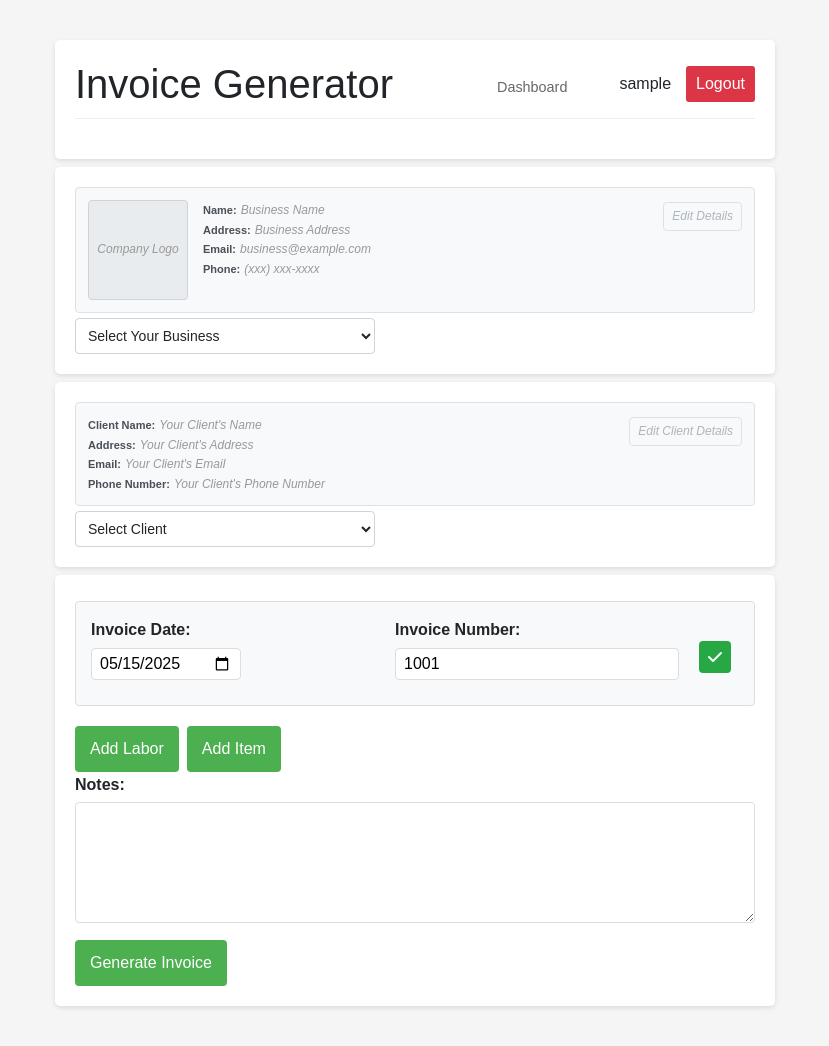
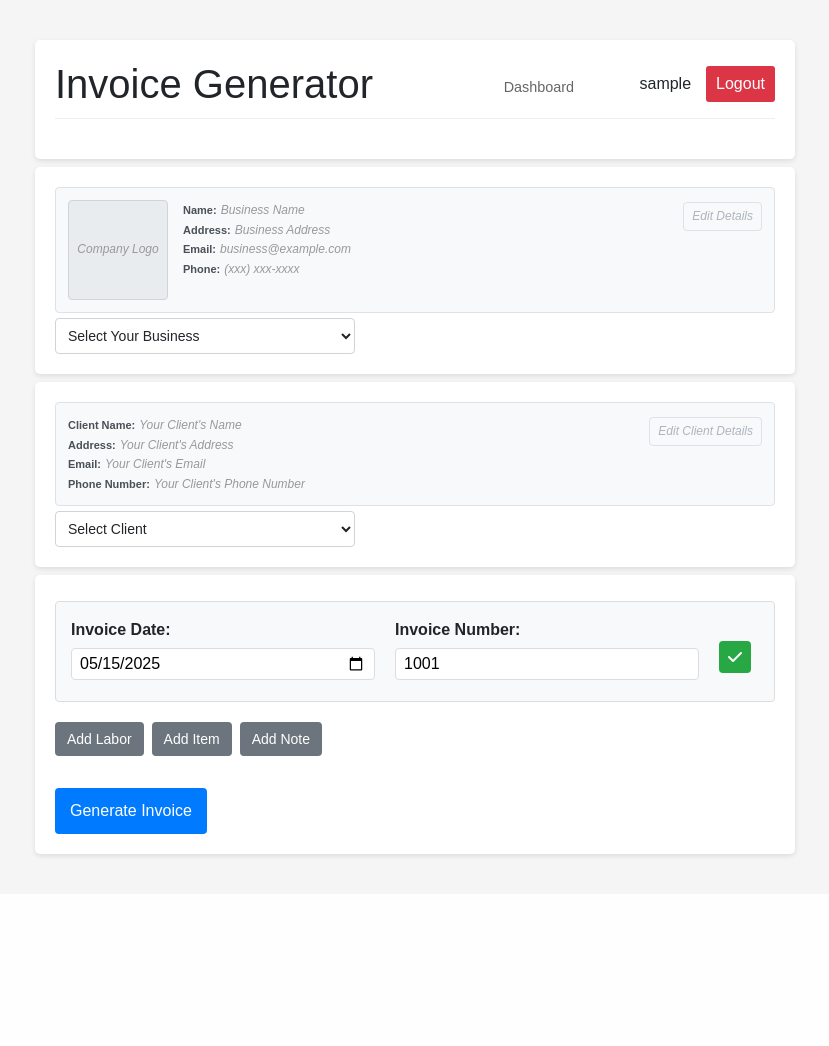
Before and after one commit to 151henry151/invoice-gen, a Flask app: page / in a window 1280 px wide. Shown: the whole page, without its empty margins (225-1054 px from the left). After the commit the page ends 859 px from the top, so only its background shows below. Run offline with Flask 3, Linux system fonts and the light colour scheme; the visitor is signed in with stand-in values (Sample User, id 1); data comes from the database, SQL or seed files in the repository.

Commit message:
feat: Implement note visibility toggle - Make notes field hidden by default and show only after clicking 'Add Note' button - Add note management functionality with edit/remove capabilities - Update save/restore functionality to handle notes - Fix styling of note action buttons to match app style

```diff
--- a/templates/index.html
+++ b/templates/index.html
@@ -170,95 +170,24 @@
         .main-action-buttons.hidden {
             display: none;
         }
-        .add-to-invoice-btn:hover, .remove-item-btn:hover {
-            background-color: #5a6268;
-        }
-        .notes-content {
-            margin-bottom: 1rem;
-        }
-        body {
-            font-family: Arial, sans-serif;
-            max-width: 800px;
-            margin: 0 auto;
-            padding: 20px;
-        }
-        .form-group {
-            margin-bottom: 15px;
-        }
-        label {
-            display: block;
-            margin-bottom: 5px;
-        }
-        input[type="text"],
-        input[type="email"],
-        input[type="date"],
-        textarea {
-            width: 100%;
-            padding: 8px;
-            margin-bottom: 10px;
-            border: 1px solid #ddd;
-            border-radius: 4px;
-        }
-        .dollar-input {
-            position: relative;
-        }
-        .dollar-input::before {
-            content: "$";
-            position: absolute;
-            left: 8px;
-            top: 50%;
-            transform: translateY(-50%);
-            color: #666;
-        }
-        .dollar-input input {
-            padding-left: 20px;
-        }
-
-        /* Add styles for narrower input fields */
-        input[type="date"] {
-            width: 150px !important;  /* Reduced from 180px */
-        }
-
-        input[name="hours[]"],
-        input[name="minutes[]"],
-        input[name="quantity[]"] {
-            width: 60px !important;  /* 0.5x narrower than before */
-        }
-
-        .total-cost {
-            font-weight: bold;
-            margin-top: 5px;
-            color: #4CAF50;
-            display: flex;
-            align-items: center;
-            justify-content: space-between;
-            gap: 10px;
-        }
-        .total-cost .button-group {
-            display: flex !important;
-            visibility: visible !important;
-            opacity: 1 !important;
-            position: relative !important;
-            z-index: 1 !important;
-        }
-        .total-cost .add-to-invoice-btn,
-        .total-cost .remove-item-btn {
-            display: inline-flex !important;
-            visibility: visible !important;
-            opacity: 1 !important;
-            position: relative !important;
-            z-index: 1 !important;
-        }
-        button {
-            background-color: #4CAF50;
+        .main-action-buttons button {
+            background-color: #6c757d;
             color: white;
-            padding: 10px 15px;
+            padding: 6px 12px;
             border: none;
             border-radius: 4px;
             cursor: pointer;
-        }
-        button:hover {
-            background-color: #45a049;
+            font-size: 14px;
+            min-width: 80px;
+        }
+        .main-action-buttons button:hover {
+            background-color: #5a6268;
+        }
+        .main-action-buttons button:hover {
+            background-color: #5a6268;
+        }
+        button[type="submit"] {
+            margin-top: 2rem;
         }
         .flash-messages {
         position: fixed;
@@ -586,11 +515,34 @@
 
             // Restore line items
             const itemsContainer = document.getElementById('items');
+            itemsContainer.innerHTML = ''; // Clear existing items
+
             invoiceData.items.forEach(item => {
+                if (!item.type || !item.description) return; // Skip invalid items
+
                 const lineItem = document.createElement('div');
                 lineItem.className = 'line-item confirmed';
 
-                if (item.type === 'labor') {
+                if (item.type === 'note') {
+                    lineItem.innerHTML = `
+                        <div class="line-item-content">
+                            <div class="detail-item">
+                                <span class="detail-label">Notes:</span>
+                                <span class="detail-value">${item.description}</span>
+                            </div>
+                        </div>
+                        <div class="line-item-actions">
+                            <button type="button" class="edit-item-btn" onclick="editLineItem(this)" title="Edit note">
+                                <i class="fas fa-pencil-alt"></i>
+                            </button>
+                            <button type="button" class="remove-item-btn" onclick="removeLineItem(this)" title="Remove note">
+                                <i class="fas fa-trash"></i>
+                            </button>
+                        </div>
+                    `;
+                    lineItem.dataset.type = 'note';
+                    lineItem.dataset.description = item.description;
+                } else if (item.type === 'labor') {
                     lineItem.innerHTML = `
                         <div class="line-item-content">
                             <div class="detail-item">
@@ -1013,6 +965,13 @@
         document.querySelector('form').addEventListener('submit', function() {
             clearInvoiceData();
         });
+
+        // Add Note button
+        document.getElementById('addNoteBtn').addEventListener('click', function() {
+            const notesSection = document.getElementById('notesSection');
+            notesSection.style.display = 'block';
+            document.querySelector('.main-action-buttons').classList.add('hidden');
+        });
     });
 
     // Make all functions global
@@ -1386,6 +1345,51 @@
         invoiceHeader.classList.remove('confirmed');
         document.getElementById('confirmInvoiceBtn').style.display = 'inline-block';
         document.getElementById('editInvoiceBtn').style.display = 'none';
+    }
+
+    function addNoteToInvoice(button) {
+        const notesSection = document.getElementById('notesSection');
+        const notesText = document.getElementById('notes').value.trim();
+
+        if (!notesText) {
+            alert('Please enter some notes');
+            return;
+        }
+
+        const lineItem = document.createElement('div');
+        lineItem.className = 'line-item confirmed';
+        lineItem.innerHTML = `
+            <div class="line-item-content">
+                <div class="detail-item">
+                    <span class="detail-label">Notes:</span>
+                    <span class="detail-value">${notesText}</span>
+                </div>
+            </div>
+            <div class="line-item-actions">
+                <button type="button" class="edit-item-btn" onclick="editLineItem(this)" title="Edit note">
+                    <i class="fas fa-pencil-alt"></i>
+                </button>
+                <button type="button" class="remove-item-btn" onclick="removeLineItem(this)" title="Remove note">
+                    <i class="fas fa-trash"></i>
+                </button>
+            </div>
+        `;
+
+        lineItem.dataset.type = 'note';
+        lineItem.dataset.description = notesText;
+
+        document.getElementById('items').appendChild(lineItem);
+        notesSection.style.display = 'none';
+        document.getElementById('notes').value = '';
+        document.querySelector('.main-action-buttons').classList.remove('hidden');
+        saveInvoiceData();
+    }
+
+    function removeNoteFromInvoice(button) {
+        const notesSection = document.getElementById('notesSection');
+        notesSection.style.display = 'none';
+        document.getElementById('notes').value = '';
+        document.querySelector('.main-action-buttons').classList.remove('hidden');
     }
 </script>
 {% endblock %}
@@ -1535,10 +1539,22 @@
             <div class="main-action-buttons">
                 <button type="button" id="addLaborBtn">Add Labor</button>
                 <button type="button" id="addItemBtn">Add Item</button>
+                <button type="button" id="addNoteBtn">Add Note</button>
             </div>
 
-            <label for="notes">Notes:</label>
-            <textarea id="notes" name="notes" rows="4"></textarea>
+            <div id="notesSection" style="display: none;">
+                <div class="notes-content">
+                    <textarea id="notes" name="notes" rows="4" placeholder="Enter your notes here..."></textarea>
+                    <div class="button-group" style="margin-top: 10px;">
+                        <button type="button" class="add-to-invoice-btn" onclick="addNoteToInvoice(this)" title="Add note to invoice">
+                            <i class="fas fa-check"></i>
+                        </button>
+                        <button type="button" class="remove-item-btn" onclick="removeNoteFromInvoice(this)" title="Cancel">
+                            <i class="fas fa-times"></i>
+                        </button>
+                    </div>
+                </div>
+            </div>
 
             <button type="submit">Generate Invoice</button>
         </form>
```
